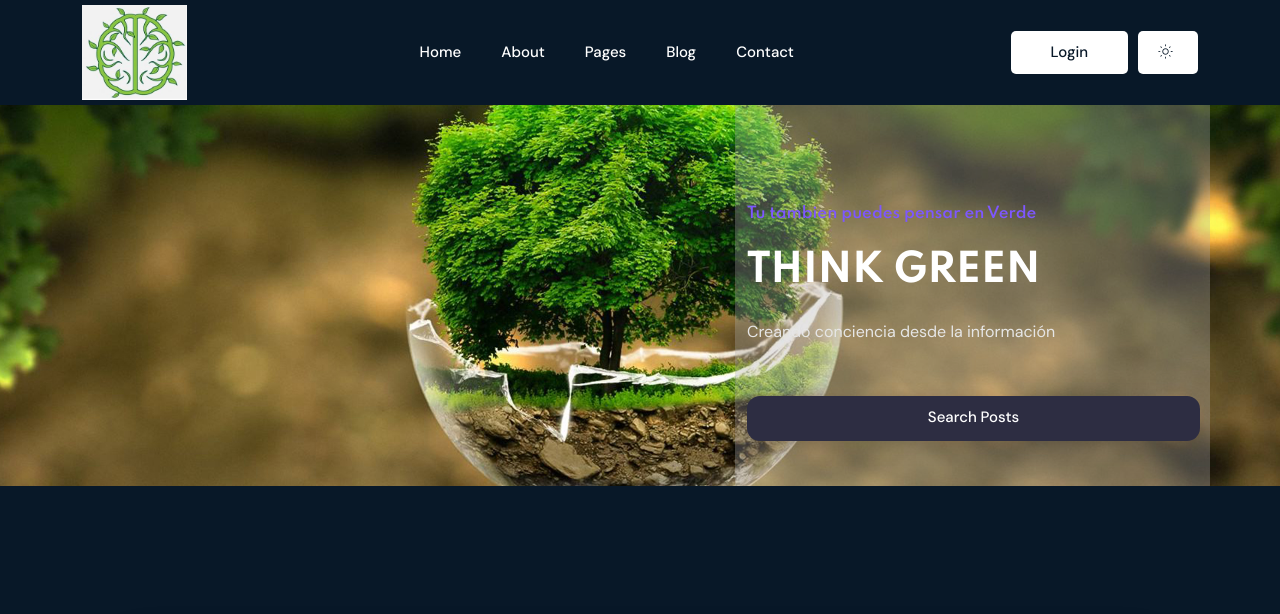
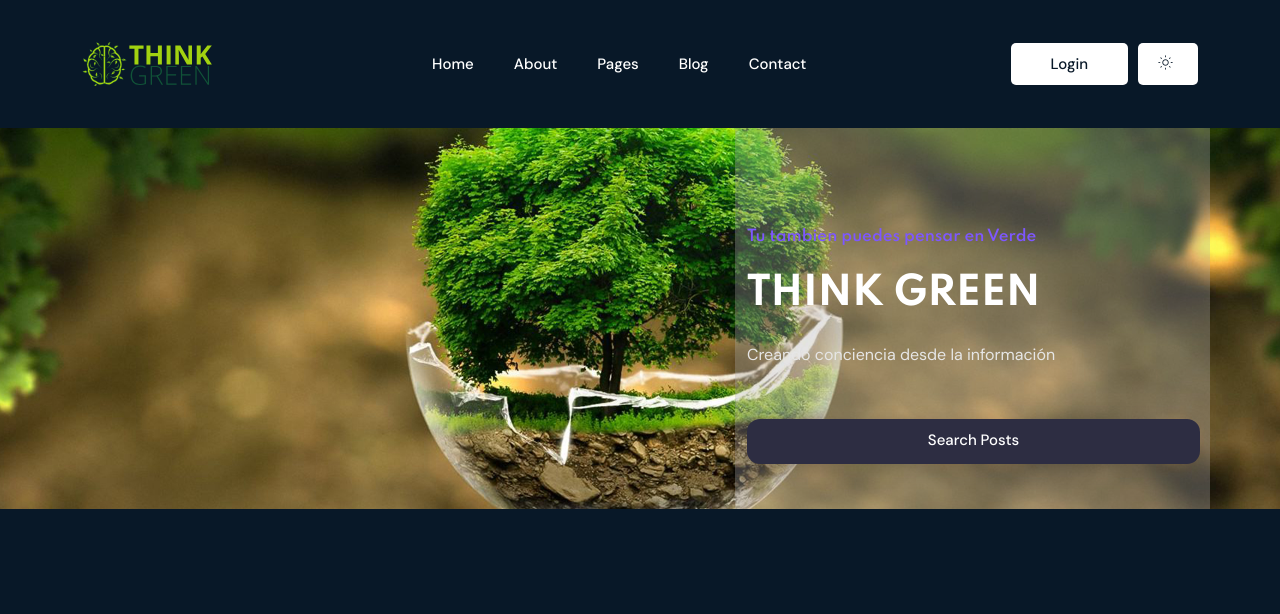
Before and after one commit to tatianabacik/templateBlog, a plain HTML site: page index.html in a window 1280 px wide. Shown: the top 614 px of the page. Drawn offline with Linux system fonts and the light colour scheme.

Commit message:
cambio de logo

```diff
--- a/assets/css/estilo.css
+++ b/assets/css/estilo.css
@@ -81,10 +81,10 @@ button.portfolio-btn.redondo {
     z-index: 0;
 }
 
-.header .navbar-brand img {
+/* .header .navbar-brand img {
     width: 105px;
     height: 95px;
-}
+} */
 
 .section-title h2 {
    text-transform: none;
--- a/assets/js/main.js
+++ b/assets/js/main.js
@@ -26,10 +26,10 @@ Author: GrayGrids
         var logo = document.querySelector('.navbar-brand img')
         if (window.pageYOffset > sticky) {
           header_navbar.classList.add("sticky");
-          logo.src = 'assets/images/logo/cerebro.png';
+          logo.src = 'assets/images/logo/PIENSA VERDE LOGO.svg';
         } else {
           header_navbar.classList.remove("sticky");
-          logo.src = 'assets/images/logo/cerebro.png';
+          logo.src = 'assets/images/logo/PIENSA VERDE LOGO.svg';
         }
 
         // show or hide the back-top-top button
--- a/index.html
+++ b/index.html
@@ -39,7 +39,7 @@
        <!--NAVAR-->
 <nav class="navbar navbar-expand-lg">
     <a class="navbar-brand" href="index.html">
-        <img src="assets/images/logo/cerebro.png" alt="Logo">
+        <img src="assets/images/logo/PIENSA VERDE LOGO.svg" alt="Logo">
     </a>
     <button class="navbar-toggler mobile-menu-btn" type="button" data-bs-toggle="collapse"
         data-bs-target="#navbarSupportedContent" aria-controls="navbarSupportedContent" aria-expanded="false"
@@ -123,7 +123,7 @@
                     <!--BUTTON BUSQUEDA cambiar x barra busqueda-->
 
                     <div class="button wow fadeInUp" data-wow-delay=".8s">
-                        <a href="about-us.html" class="btn mi-btn">Search Posts</a>
+                        <a href="about-us.html " class="btn mi-btn">Search Posts</a>
                     </div>
                 </div>
             </div>
@@ -429,7 +429,7 @@
 
     <div class="single-team">
     <div class="team-image">
-    <img src="./assets/images/CRIS.jpeg" alt="#">
+    <img src="./assets/images/crist.jpeg" alt="#">
     </div>
     <div class="content">
     <h4>Guerra Cristian
@@ -505,7 +505,7 @@
 <div class="single-footer f-about">
 <div class="logo">
 <a href="index.html">
-<img src="assets/images/logo/f054a8c1d3c87decf56d89eb439b4bb3.jpg" alt="#">
+<img src="assets/images/logo/PIENSA VERDE LOGO.svg" alt="#">
 </a>
 </div>
 <p>Hacer del mundo un lugar mejor</p>
```
Also changed, not shown: assets/images/crist.jpeg (added), assets/images/logo/PIENSA VERDE LOGO.svg (added), assets/images/search.svg (added), sing-up.html (added).
